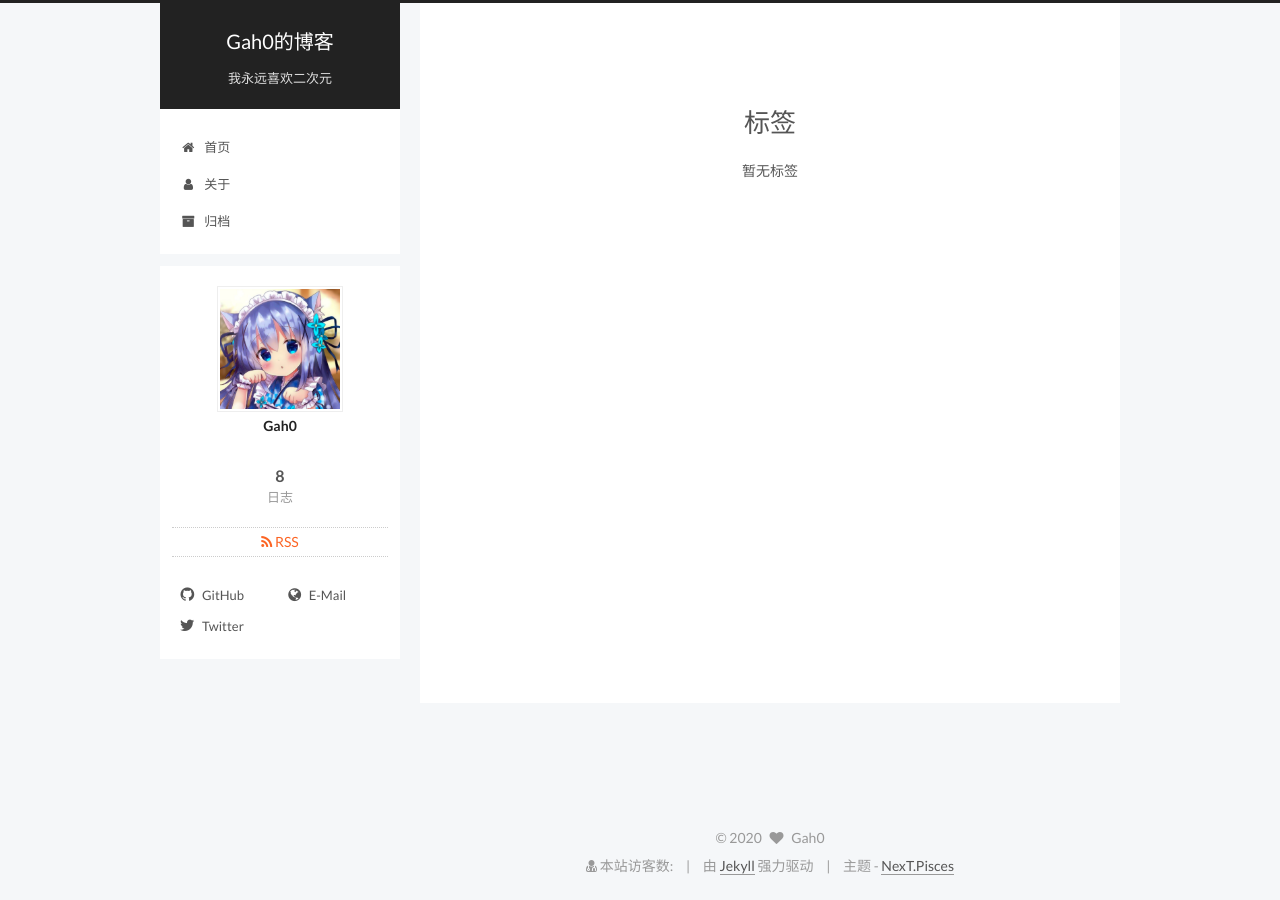
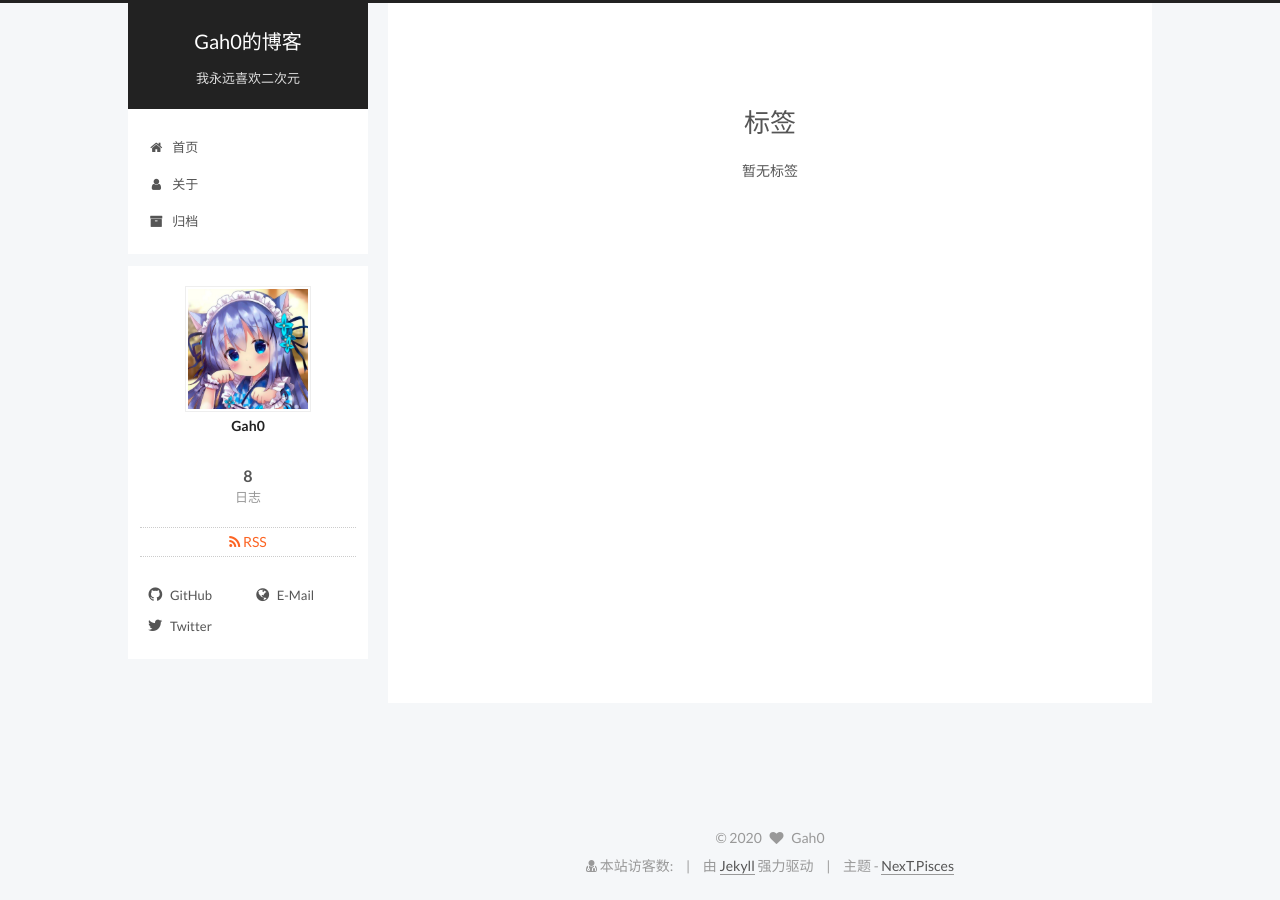
Before and after one commit to Gah0/Gah0.github.io, a Jekyll site: the page built from tags/index.html, in a window 1280 px wide. Built offline with Jekyll 4.4.1, drawn with Linux system fonts in a browser that asks for light colours; comment, search, counter and statistics services are not loaded.

Commit message:
修改内容区域的宽度

```diff
--- a/_sass/_schemes/Pisces/_layout.scss
+++ b/_sass/_schemes/Pisces/_layout.scss
@@ -1,7 +1,7 @@
 .header {
   position: relative;
   margin: 0 auto;
-  width: $main-desktop;
+  width: 80%;
 
   @include tablet() {
     width: auto;
@@ -47,7 +47,7 @@
 }
 
 .container .main-inner {
-  width: $main-desktop;
+  width: 80%;
 
   @include tablet() {
     width: auto;
@@ -61,7 +61,7 @@
   float: right;
   box-sizing: border-box;
   padding: $content-desktop-padding;
-  width: $content-desktop;
+  width: calc(100% - 260px);
   background: white;
   min-height: 700px;
   box-shadow: $box-shadow-inner;
```
